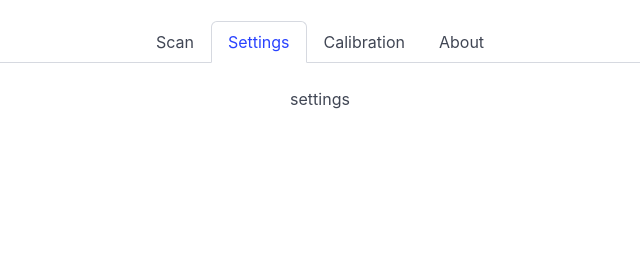
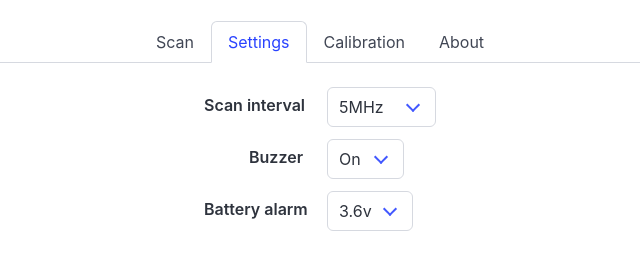
Before and after one commit to odddollar/Hertz-hunter, a plain HTML site: page main/data/index.html in a window 1280 px wide. Both pictures are taken after a click on the item "Settings". Shown: the part 63-332 px from the top of the page, without its empty margins (320-960 px from the left). Drawn offline with Linux system fonts and the light colour scheme; no server answers.

Commit message:
Added settings dropdowns

```diff
--- a/main/data/index.html
+++ b/main/data/index.html
@@ -16,12 +16,23 @@
         #tab-content>div.active-tab {
             display: block;
         }
+
+        .options-label {
+            width: 99px;
+        }
+
+        .options-container {
+            white-space: nowrap;
+            display: inline-block;
+        }
     </style>
 </head>
 
 <body>
+    <!-- Title -->
     <h1 class="title has-text-centered mt-5">Hertz Hunter Web UI</h1>
 
+    <!-- Tab navigation -->
     <div class="tabs is-centered is-boxed">
         <ul>
             <li class="is-active" data-tab="scan-tab"><a>Scan</a></li>
@@ -31,17 +42,85 @@
         </ul>
     </div>
 
+    <!-- Tab content -->
     <div id="tab-content">
+        <!-- Scan tab -->
         <div id="scan-tab" class="has-text-centered active-tab">scan</div>
-        <div id="settings-tab" class="has-text-centered">settings</div>
+
+        <!-- Settings tab -->
+        <div id="settings-tab" class="has-text-centered">
+            <div class="options-container">
+                <!-- Scan interval options -->
+                <div class="field is-horizontal">
+                    <div class="field-label is-normal">
+                        <label class="label options-label">Scan interval</label>
+                    </div>
+                    <div class="field-body">
+                        <div class="field is-narrow">
+                            <div class="control">
+                                <div class="select is-fullwidth">
+                                    <select name="" id="">
+                                        <option>5MHz</option>
+                                        <option>10MHz</option>
+                                        <option>20MHz</option>
+                                    </select>
+                                </div>
+                            </div>
+                        </div>
+                    </div>
+                </div>
+                <!-- Buzzer options -->
+                <div class="field is-horizontal">
+                    <div class="field-label is-normal">
+                        <label class="label options-label">Buzzer</label>
+                    </div>
+                    <div class="field-body">
+                        <div class="field is-narrow">
+                            <div class="control">
+                                <div class="select is-fullwidth">
+                                    <select name="" id="">
+                                        <option>On</option>
+                                        <option>Off</option>
+                                    </select>
+                                </div>
+                            </div>
+                        </div>
+                    </div>
+                </div>
+                <!-- Battery alarm options -->
+                <div class="field is-horizontal">
+                    <div class="field-label is-normal">
+                        <label class="label options-label">Battery alarm</label>
+                    </div>
+                    <div class="field-body">
+                        <div class="field is-narrow">
+                            <div class="control">
+                                <div class="select is-fullwidth">
+                                    <select name="" id="">
+                                        <option>3.6v</option>
+                                        <option>3.3v</option>
+                                        <option>3.0v</option>
+                                    </select>
+                                </div>
+                            </div>
+                        </div>
+                    </div>
+                </div>
+            </div>
+        </div>
+
+        <!-- Calibration tab -->
         <div id="calibration-tab" class="has-text-centered">calibration</div>
+
+        <!-- About tab -->
         <div id="about-tab" class="has-text-centered">
             <p class="mb-5">DIY 5.8GHz spectrum analyser for FPV drones</p>
             <div class="mb-5">
                 <p><b>Version: </b><span id="version"></span></p>
                 <p><b>Author: </b><span id="author"></span></p>
             </div>
-            <a class="is-inline-flex is-align-items-center" href="https://github.com/odddollar/Hertz-hunter" target="_blank">
+            <a class="is-inline-flex is-align-items-center" href="https://github.com/odddollar/Hertz-hunter"
+                target="_blank">
                 <img class="image is-32x32 mr-2" src="/images/GitHub.png" alt="GitHub logo">
                 GitHub
             </a>
```
